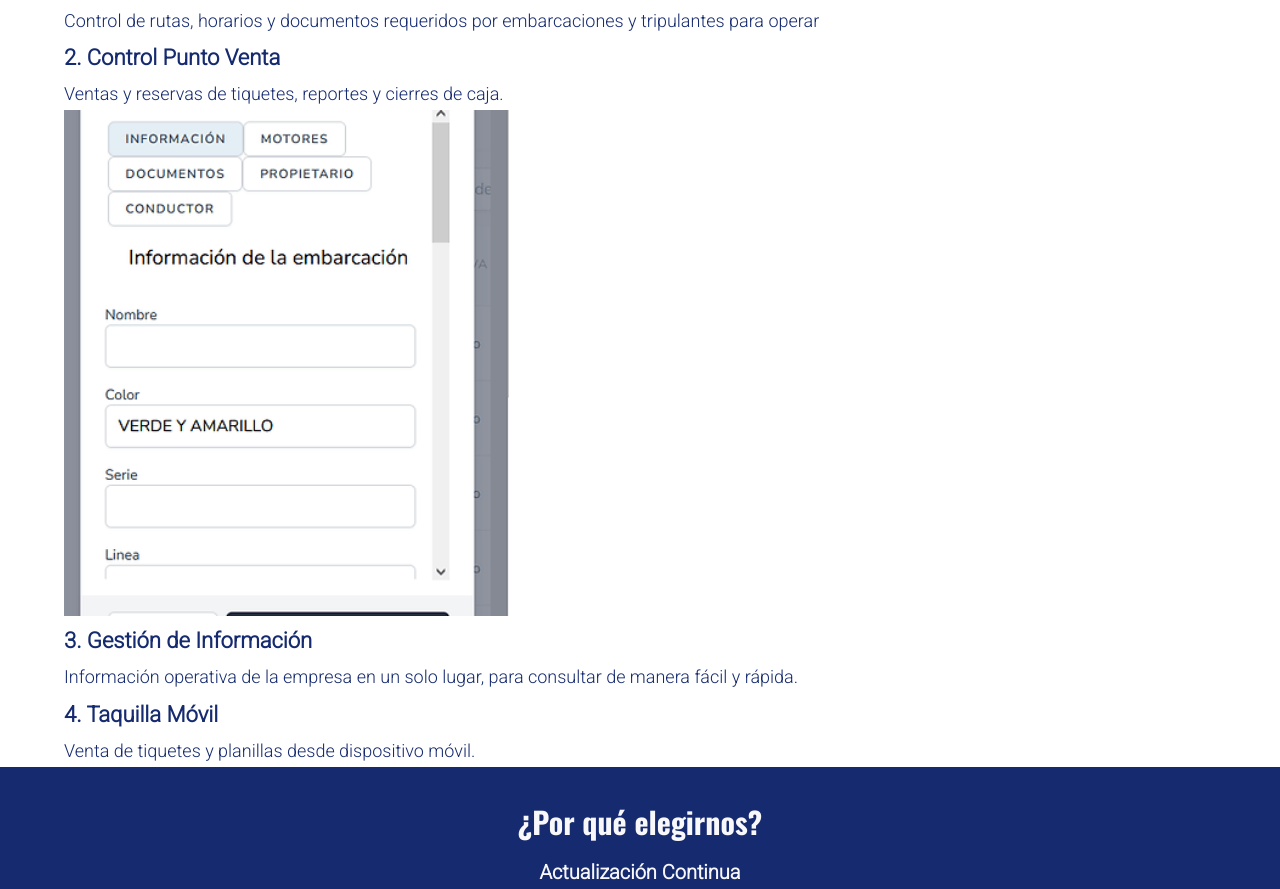
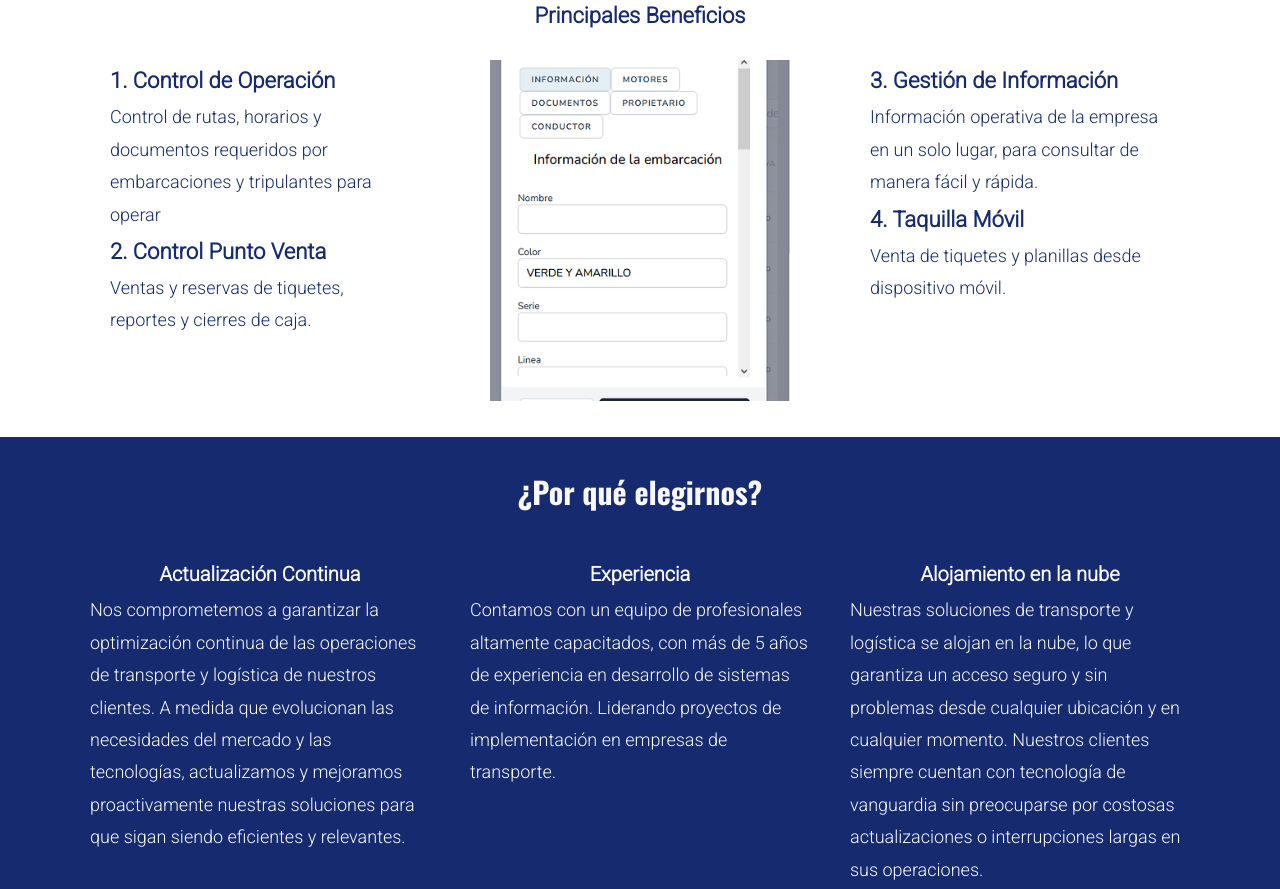
Before and after one commit to krlosw9/innovaIT-landing, a plain HTML site: page index.html in a window 1280 px wide. Shown: the part 1439-2328 px from the top of the page. Drawn offline with nearby package versions, Linux system fonts and the light colour scheme.

Commit message:
Primer configuracion movil

```diff
--- a/css/style.css
+++ b/css/style.css
@@ -153,7 +153,8 @@ header{
 .platform__summary{
   text-align: center;
   line-height: 1.8em;
-
+  max-width: 650px;
+  margin: 0 auto;
 }
 .platform__summary > h3{
   margin-bottom: 1rem;
@@ -177,7 +178,19 @@ header{
 .platform__containerImg > img{
   width: 90vw;
   min-width: 280px;
-  max-width: 445px;
+  max-width: 300px;
+}
+.platform__container-benefits{
+  display: grid;
+  grid-template-columns: repeat(auto-fill, minmax(250px, 1fr));
+  grid-gap: 40px;
+  justify-items: center;
+  max-width: 1100px;
+  margin: 2rem auto;
+}
+.platform__container-benefits > div{
+  width: 90%;
+  max-width: 300px;
 }
 .weOffer{
   background-color: #162b6f;
@@ -188,6 +201,14 @@ header{
   color: #F8F7F9;
   text-align: center;
   padding-bottom: 0.5rem;
+}
+.weOffer__container{
+  display: grid;
+  grid-template-columns: repeat(auto-fill, minmax(250px, 1fr));
+  grid-gap: 40px;
+  justify-items: center;
+  max-width: 1100px;
+  margin: 2rem auto;
 }
 .weOffer__reason > h4{
   text-align: center;
@@ -305,5 +326,8 @@ textarea{
     margin-top: 0;
     width: 40%;
   }
+  .platform__benefits > h4{
+    text-align: center;
+  }
 
 }
--- a/index.html
+++ b/index.html
@@ -101,7 +101,7 @@
         <h4>
           Principales Beneficios
         </h4>
-        <div>
+        <div class="platform__container-benefits">
           <div>
             <h4>
               1. Control de Operación
@@ -136,7 +136,7 @@
       <h3>
         ¿Por qué elegirnos?
       </h3>
-      <div>
+      <div class="weOffer__container">
         <div class="weOffer__reason">
           <h4>Actualización Continua</h4>
           <p>
```
